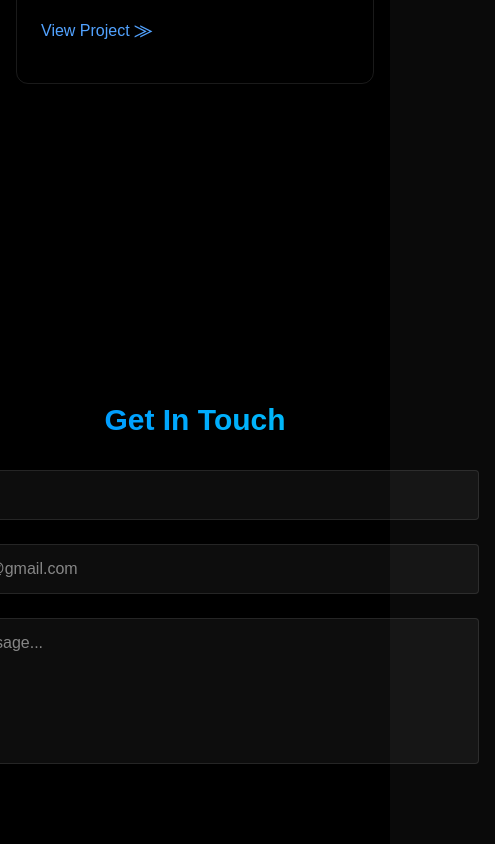
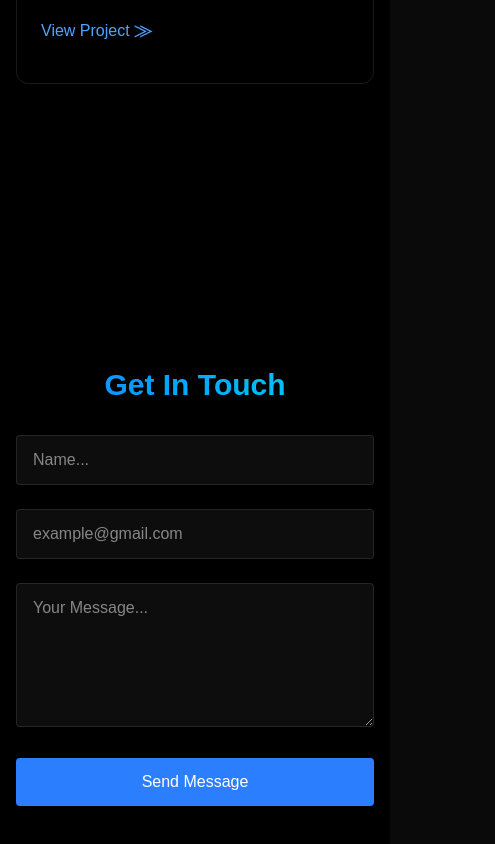
Before and after one commit to NN-Bayat/React-Porfolio__2-24-25, a React app: page / in a window 390 px wide. Shown: the part 3342-4186 px from the top of the page, 495 px wide, since content can reach past the window. Built offline with nearby package versions, Linux system fonts and the light colour scheme; the HTML template or start-up script is replaced by a standard one.

Commit message:
second commit

```diff
--- a/src/components/sections/Contact.jsx
+++ b/src/components/sections/Contact.jsx
@@ -7,7 +7,7 @@ export const Contact = () => {
       className="min-h-screen flex items-center justify-center py-20"
     >
       <RevealOnScroll>
-        <div className="px-4 w-150">
+        <div className="px-4 sm:w-150 w-screen">
           <h2 className="text-3xl font-bold mb-8 bg-gradient-to-r from-blue-500 to-cyan-400 bg-clip-text text-transparent text-center">
             {" "}
             Get In Touch
@@ -19,7 +19,7 @@ export const Contact = () => {
                 id="name"
                 name="name"
                 required
-                className=" w-full bg-white/5 border border-white/10 rounded px-4 py-3 text-white transition
+                className="w-full bg-white/5 border border-white/10 rounded px-4 py-3 text-white transition
                  focus:outline-none focus:border-blue-500 focus:bg-blue-500/5"
                 placeholder="Name..."
               />
@@ -42,12 +42,20 @@ export const Contact = () => {
                 id="message"
                 name="message"
                 required
-                rows={5}
+                rows={7}
                 className=" w-full bg-white/5 border border-white/10 rounded px-4 py-3 text-white transition
-                 focus:outline-none focus:border-blue-500 focus:bg-blue-500/5 resize-none"
+                 focus:outline-none focus:border-blue-500 focus:bg-blue-500/5 max-h-36 md:max-h-none"
                 placeholder="Your Message..."
               />
             </div>
+
+            <button
+              type="submit"
+              className="w-full bg-blue-500 text-white py-3 px-6 rounded font-medium transition
+               relative overflow-hidden hover:-translate-y-0.5 hover:shadow-[0_0_15px_rgba(59, 130, 246, 0.4)]"
+            >
+              Send Message
+            </button>
           </form>
         </div>
       </RevealOnScroll>
```
